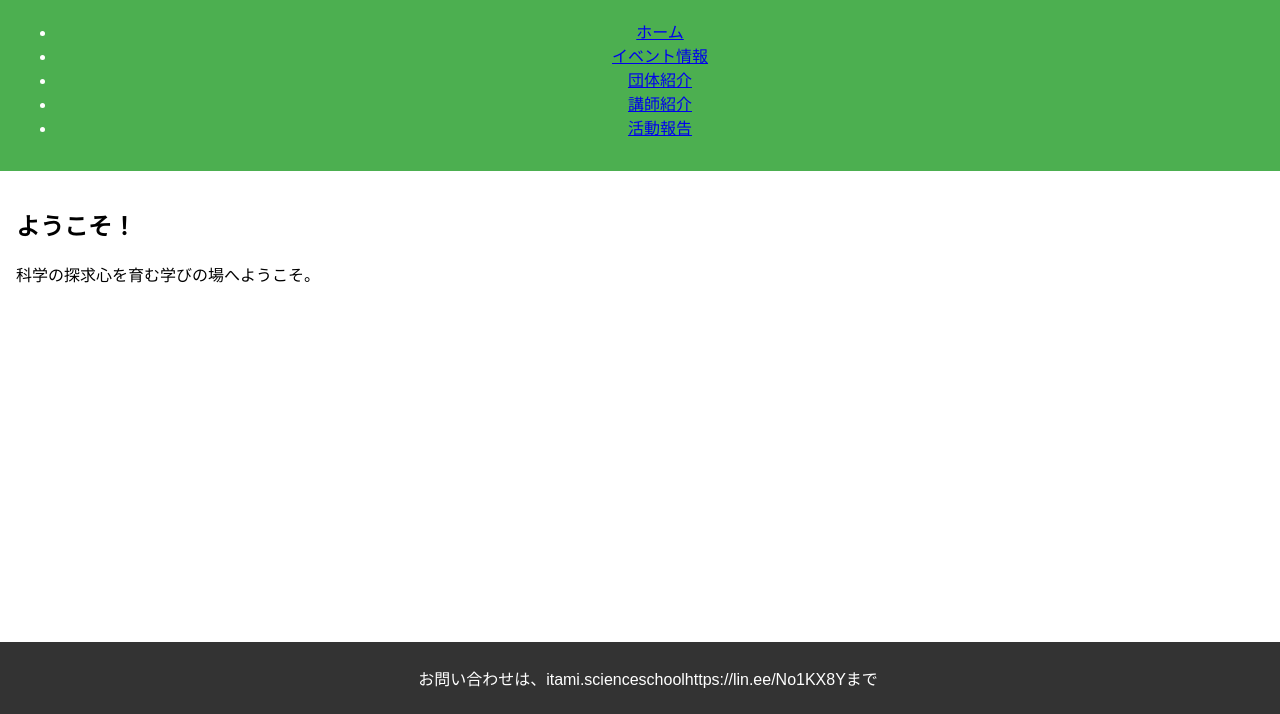
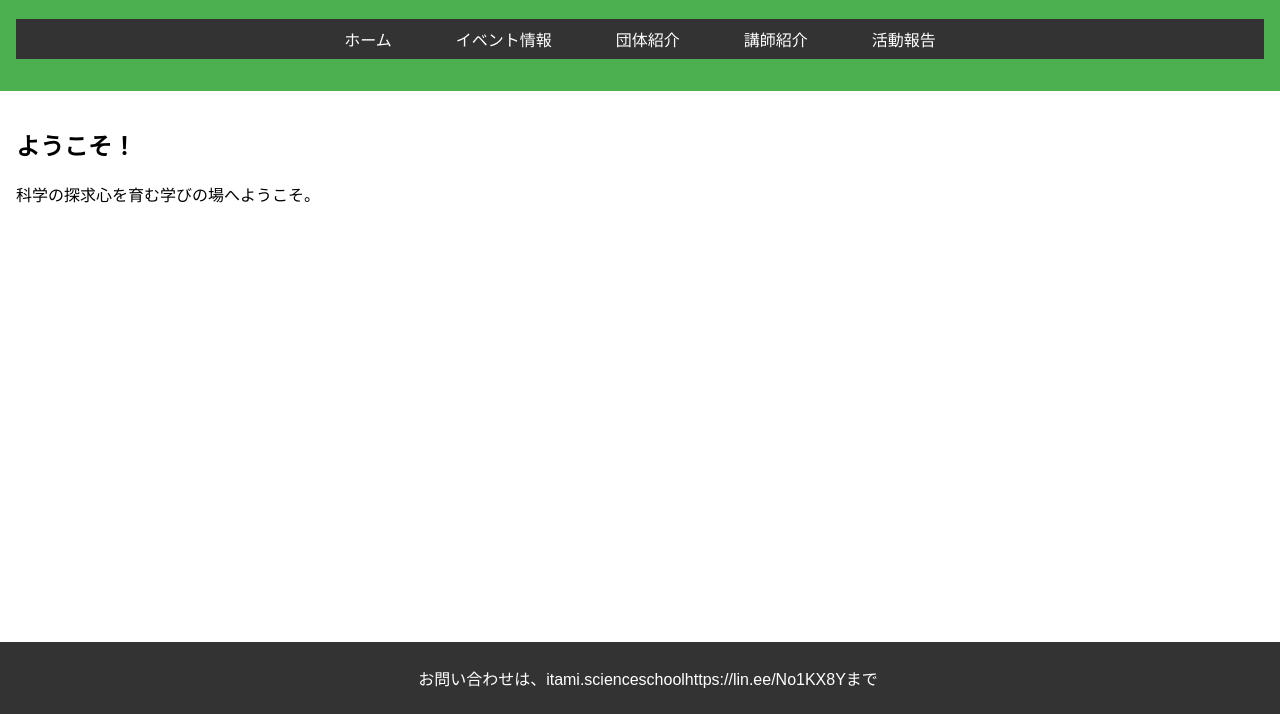
Before and after one commit to itamiscienceschool/itamiscienceschool.github.io, a plain HTML site: page index.html in a window 1280 px wide. Shown: the part 86-800 px from the top of the page. Drawn offline with Linux system fonts and the light colour scheme.

Commit message:
Add additional pages and navigation

```diff
--- a/index.html
+++ b/index.html
@@ -10,7 +10,7 @@
     <header>
         <h1>伊丹サイエンススクール</h1>
         <nav>
-            <ul>
+            <ul class="navbar">
                 <li><a href="index.html">ホーム</a></li>
                 <li><a href="events.html">イベント情報</a></li>
                 <li><a href="about.html">団体紹介</a></li>
--- a/styles.css
+++ b/styles.css
@@ -9,6 +9,33 @@ header {
   color: white;
   padding: 1em;
   text-align: center;
+}
+
+nav {
+  margin-top: 1em;
+}
+
+.navbar {
+  list-style-type: none;
+  padding: 0;
+  display: flex;
+  justify-content: center;
+  background-color: #333;
+}
+
+.navbar li {
+  margin: 0 1em;
+}
+
+.navbar li a {
+  color: white;
+  text-decoration: none;
+  padding: 0.5em 1em;
+  display: block;
+}
+
+.navbar li a:hover {
+  background-color: #575757;
 }
 
 main {
```
